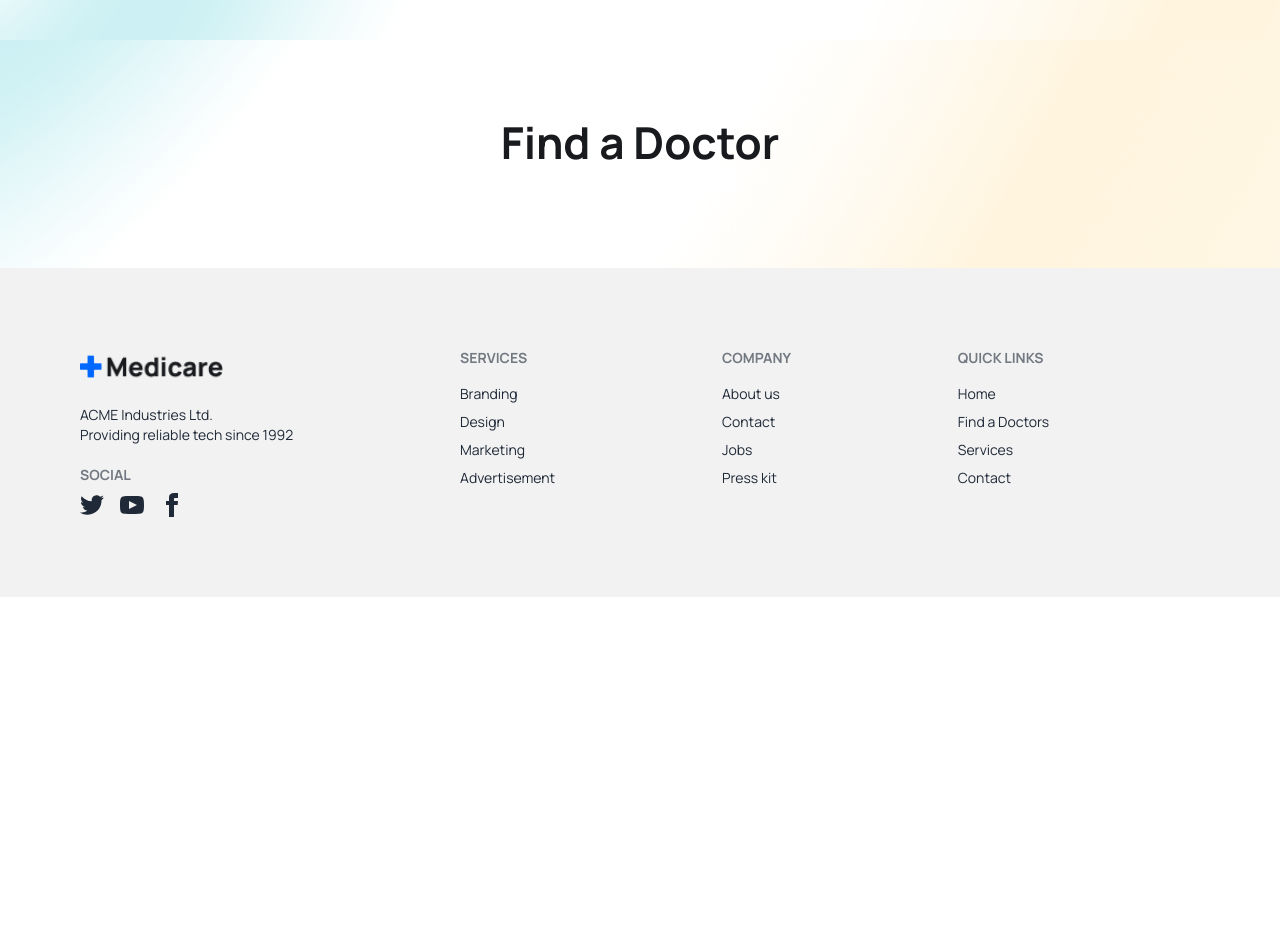
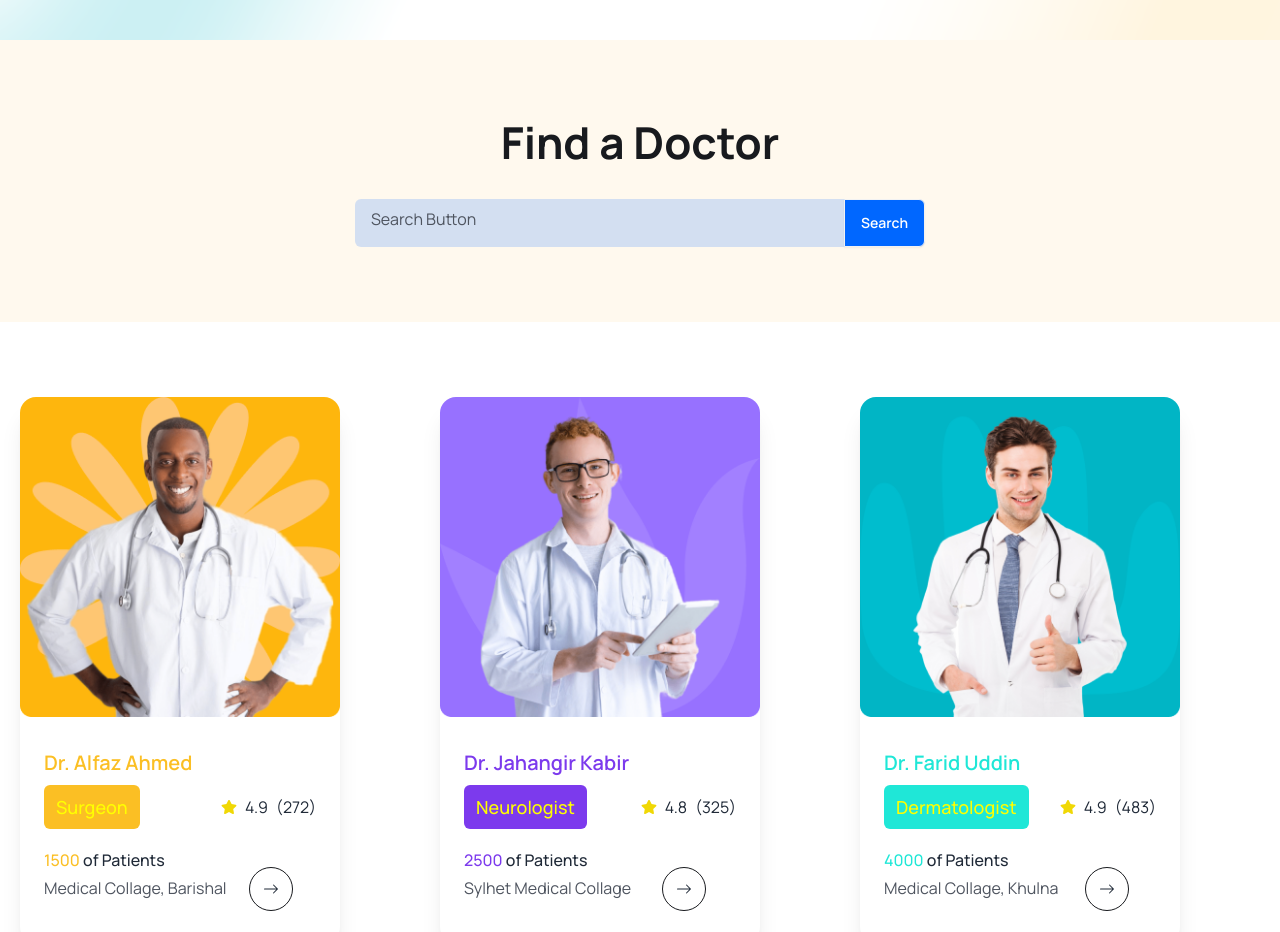
Before and after one commit to codewithriad/madical-booking-app-stripe, a React (Vite) app in the folder client/: page /doctors in a window 1280 px wide. Shown: the part 60-992 px from the top of the page. Before the commit the page ends 800 px from the top, so only its background shows below. Built offline with nearby package versions, Linux system fonts and the light colour scheme.

Commit message:
compleate doctorsCard componennt for home and doctors page

```diff
--- a/client/src/assets/data/doctors.js
+++ b/client/src/assets/data/doctors.js
@@ -8,35 +8,35 @@ export const doctors = [
     batchColor: "#ff0",
     bgColor: "#fbbf24",
     name: "Dr. Alfaz Ahmed",
-    specialty: "Surgeon",
+    specialization: "Surgeon",
     avgRating: 4.9,
     totalRating: 272,
     photo: doctorImg01,
     totalPatients: 1500,
-    hospital: "Barishal Medical Collage, Barishal",
+    hospital: "Medical Collage, Barishal",
   },
   {
     id: "02",
     batchColor: "#ff0",
     bgColor: "#7c3aed",
     name: "Dr. Jahangir Kabir",
-    specialty: "Neurologist",
+    specialization: "Neurologist",
     avgRating: 4.8,
     totalRating: 325,
     photo: doctorImg02,
     totalPatients: 2500,
-    hospital: "Mount Adora Hospital, Sylhet.",
+    hospital: "Sylhet Medical Collage",
   },
   {
     id: "03",
     batchColor: "#ff0",
     bgColor: "#1fe7d7",
     name: "Dr. Farid Uddin",
-    specialty: "Dermatologist",
+    specialization: "Dermatologist",
     avgRating: 4.9,
     totalRating: 483,
     photo: doctorImg03,
     totalPatients: 4000,
-    hospital: "Khulna Medical Collage, Khulna",
+    hospital: "Medical Collage, Khulna",
   },
 ];
--- a/client/src/components/Doctors/DoctorsCard.jsx
+++ b/client/src/components/Doctors/DoctorsCard.jsx
@@ -34,7 +34,7 @@ const DoctorsCard = () => {
                     backgroundColor: doctor.bgColor,
                   }}
                 >
-                  {doctor.specialty}
+                  {doctor.specialization}
                 </p>
               </div>
               <div className="flex justify-between items-center gap-2">
@@ -44,22 +44,25 @@ const DoctorsCard = () => {
               </div>
             </div>
 
-            <div className="flex items-center py-4">
-              <p className="text-base leading-7 text-textColor font-normal mt-4 text-center">
-                {doctor.hospital}
-              </p>
+            <div className="flex items-center">
+              <div>
+                <p className="font-medium text-base leading-7">
+                  <span style={{color: doctor.bgColor}}>{doctor.totalPatients} </span> of Patients
+                </p>
+
+                <p className="text-base leading-7 text-textColor font-normal">
+                  {doctor.hospital}
+                </p>
+              </div>
+
               <Link
-                to="/doctors"
+                to={`/doctors/${doctor.id}`}
                 className="w-[44px] h-[44px] rounded-full border border-solid border-[#181A1E] mt-[30px] mx-auto flex items-center justify-center group hover:bg-primaryColor hover:text-white hover:border-none"
               >
                 <BsArrowRight />
               </Link>
             </div>
-
           </div>
-
-
-
         </div>
       ))}
     </>
@@ -68,13 +71,13 @@ const DoctorsCard = () => {
 
 export default DoctorsCard;
 
-//  {
-//     id: "01",
-//     name: "Dr. Alfaz Ahmed",
-//     specialty: "Surgeon",
-//     avgRating: 4.8,
-//     totalRating: 272,
-//     photo: doctorImg01,
-//     totalPatients: 1500,
-//     hospital: "Mount Adora Hospital, Sylhet.",
-//   }
+// id: "03",
+// batchColor: "#ff0",
+// bgColor: "#1fe7d7",
+// name: "Dr. Farid Uddin",
+// specialization: "Dermatologist",
+// avgRating: 4.9,
+// totalRating: 483,
+// photo: doctorImg03,
+// totalPatients: 4000,
+// hospital: "Medical Collage, Khulna",
--- a/client/src/index.css
+++ b/client/src/index.css
@@ -27,9 +27,6 @@
   .hero__section {
     @apply bg-[url('./assets/images/hero-bg.png')] bg-cover bg-no-repeat bg-center;
   }
-  .doctor__section {
-    @apply bg-[url('./assets/images/hero-bg.png')] bg-cover bg-no-repeat bg-center;
-  }
 }
 @media only screen and (max-width: 1024px) {
   .container {
--- a/client/src/main.jsx
+++ b/client/src/main.jsx
@@ -5,7 +5,7 @@ import App from "./App.jsx";
 import "./index.css";
 
 ReactDOM.createRoot(document.getElementById("root")).render(
-    <BrowserRouter>
+  <BrowserRouter>
       <App />
-    </BrowserRouter>
+  </BrowserRouter>
 );
--- a/client/src/pages/Doctors/DoctorDetails.jsx
+++ b/client/src/pages/Doctors/DoctorDetails.jsx
@@ -1,11 +1,13 @@
+/* eslint-disable react/prop-types */
+
+const DoctorDetails = () => {
 
 
-const DoctorDetails = () => {
   return (
-    <>
-      <h2>details</h2>
-    </>
-  )
-}
+   <>
+    <h2>Doctor Details page</h2>
+   </>
+  );
+};
 
-export default DoctorDetails
+export default DoctorDetails;
--- a/client/src/pages/Doctors/Doctors.jsx
+++ b/client/src/pages/Doctors/Doctors.jsx
@@ -1,14 +1,42 @@
+
+import DoctorsCard from '../../components/Doctors/DoctorsCard';
+import Testimonial from '../../components/Testimonial/Testimonial';
+
+
 const Doctors = () => {
+  // const [items, setItems] = useState({});
+
+  // useEffect(() =>{
+  //   setItems(doctors);
+  //   console.log(items)
+  // },[])
   return (
     <>
-      <section className="doctor__section">
+      <section className="bg-[#fff9ee]">
+        <div className="container text-center">
+          <div className="xl:w-[470px] mx-auto">
+            <h2 className="heading">Find a Doctor</h2>
+          </div>
+          <div className="max-w-[570px] mt-[30px] mx-auto bg-[#0066ff2c] rounded-md flex items-center justify-between">
+            <input
+            type="search"
+            className="py-4 pl-4 pt-2 bg-transparent w-full focus:outline-none cursor-pointer placeholder:text-textColor"
+            placeholder="Search Button"
+            />
+            <button className="btn mt-0 rounded-[0px] rounded-r-md bg-primaryColor text-white hover:bg-primaryColor">
+              Search
+            </button>
+          </div>
+        </div>
+      </section>
+      <section>
         <div className="container">
-          <div className="xl:w-[470px] mx-auto">
-            <h2 className="heading text-center">Find a Doctor</h2>
+
+          <div className='grid grid-cols-1 md:grid-cols-2 lg:grid-cols-3 gap-5'>
+
+            <DoctorsCard />
           </div>
-          <div className="flex justify-center items-center ">
-            <input type="text" className="" />
-          </div>
+          <Testimonial/>
         </div>
       </section>
     </>
--- a/client/src/routes/Router.jsx
+++ b/client/src/routes/Router.jsx
@@ -13,7 +13,7 @@ const Router = () => {
       <Routes>
         <Route path='/' element={<Home/>} />
         <Route path='/doctors' element={<Doctors />} />
-        <Route path='/doctor/:id' element={<DoctorDetails/>} />
+        <Route path="/doctor/:id" element={<DoctorDetails />} />
         <Route path='/login' element={<Login/>}/>
         <Route path='/register' element={<SignUp/>}/>
         <Route path='/contact' element={<Contact/>}/>
```
Also changed, not shown: client/src/components/Doctors/DoctorsList.jsx (+4 -4 lines).
